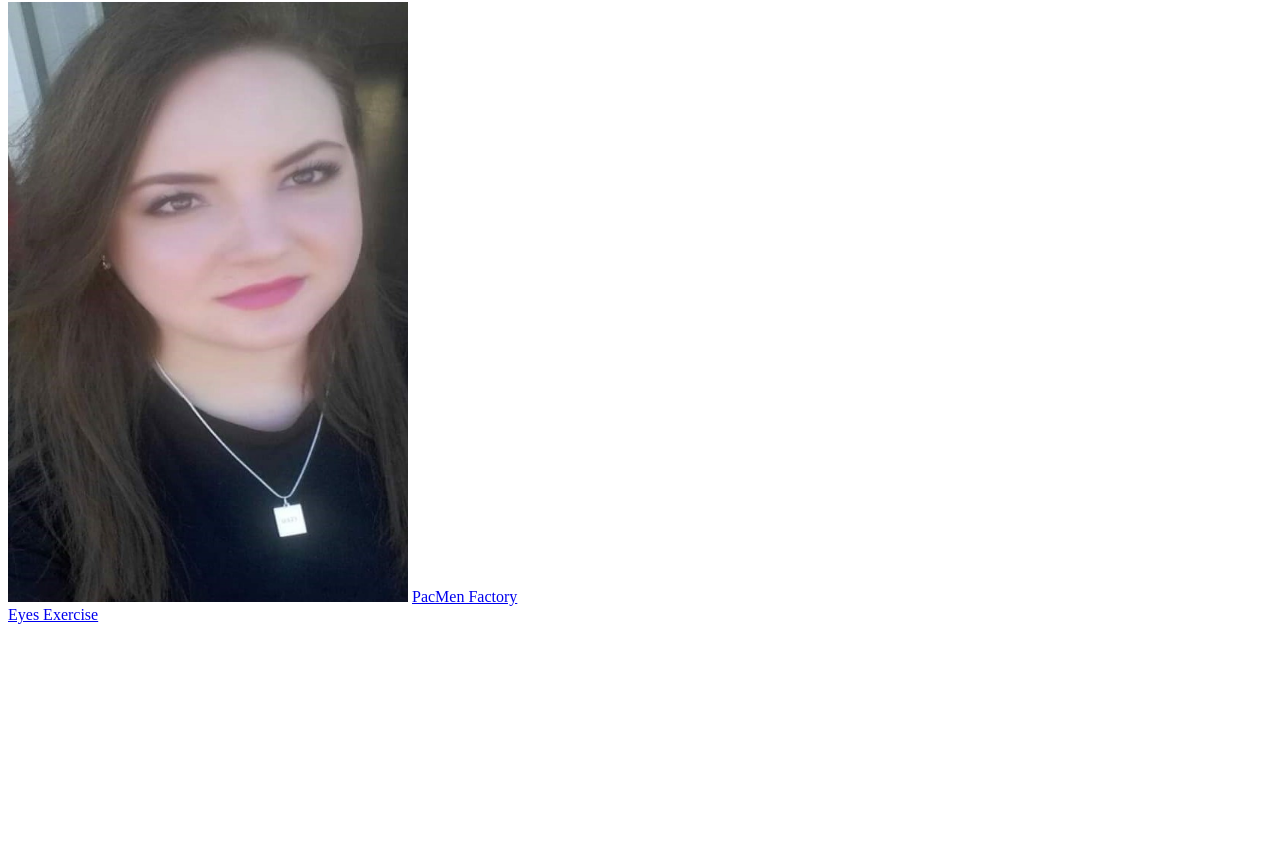
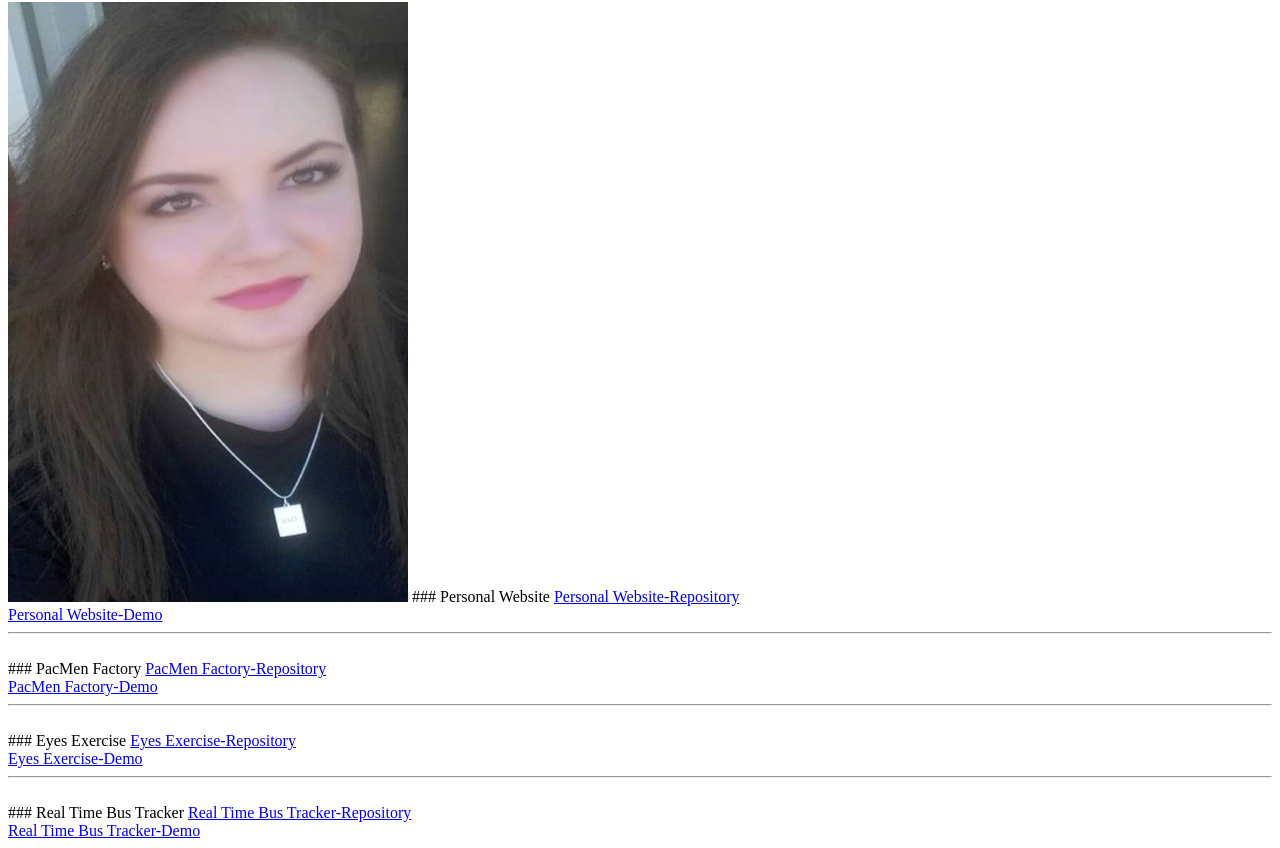
Before and after one commit to marinela-togoe/marinela-togoe.github.io, a plain HTML site: page index.html in a window 1280 px wide. Shown: the part 64-912 px from the top of the page. Before the commit the page ends 800 px from the top, so only its background shows below. Drawn offline with Linux system fonts and the light colour scheme.

Commit message:
Update index.html

```diff
--- a/index.html
+++ b/index.html
@@ -2,8 +2,38 @@
     <h1>Marinela's Portfolio</h1>
     <img src="myPhoto.jpg" alt="#" width="400" height="600">
 
-    <a href="https://github.com/Marinela26/PacMen-Factory">PacMen Factory</a>
-    <br>
-    <a href="https://github.com/Marinela26/Eyes-Exercise">Eyes Exercise</a>
+  ### Personal Website
+<a href="https://github.com/Marinela26/Personal-Website">Personal Website-Repository</a>
+<br>
+<a href="https://marinela26.github.io/Personal-Website/">Personal Website-Demo</a>
+
+<hr>
+<br>
+
+
+
+### PacMen Factory
+<a href="https://github.com/Marinela26/PacMen-Factory">PacMen Factory-Repository</a>
+<br>
+<a href="https://marinela26.github.io/PacMen-Factory/">PacMen Factory-Demo</a>
+
+<hr>
+<br>
+
+
+### Eyes Exercise
+<a href="https://github.com/Marinela26/Eyes-Exercise">Eyes Exercise-Repository</a>
+<br>
+<a href="https://marinela26.github.io/Eyes-Exercise/">Eyes Exercise-Demo</a>
+
+<hr>
+<br>
+
+### Real Time Bus Tracker
+<a href="https://github.com/Marinela26/Real-Time-Bus-Tracker">Real Time Bus Tracker-Repository</a>
+<br>
+<a href="https://marinela26.github.io/Real-Time-Bus-Tracker/">Real Time Bus Tracker-Demo</a>
+
+
 
 </html>
```
